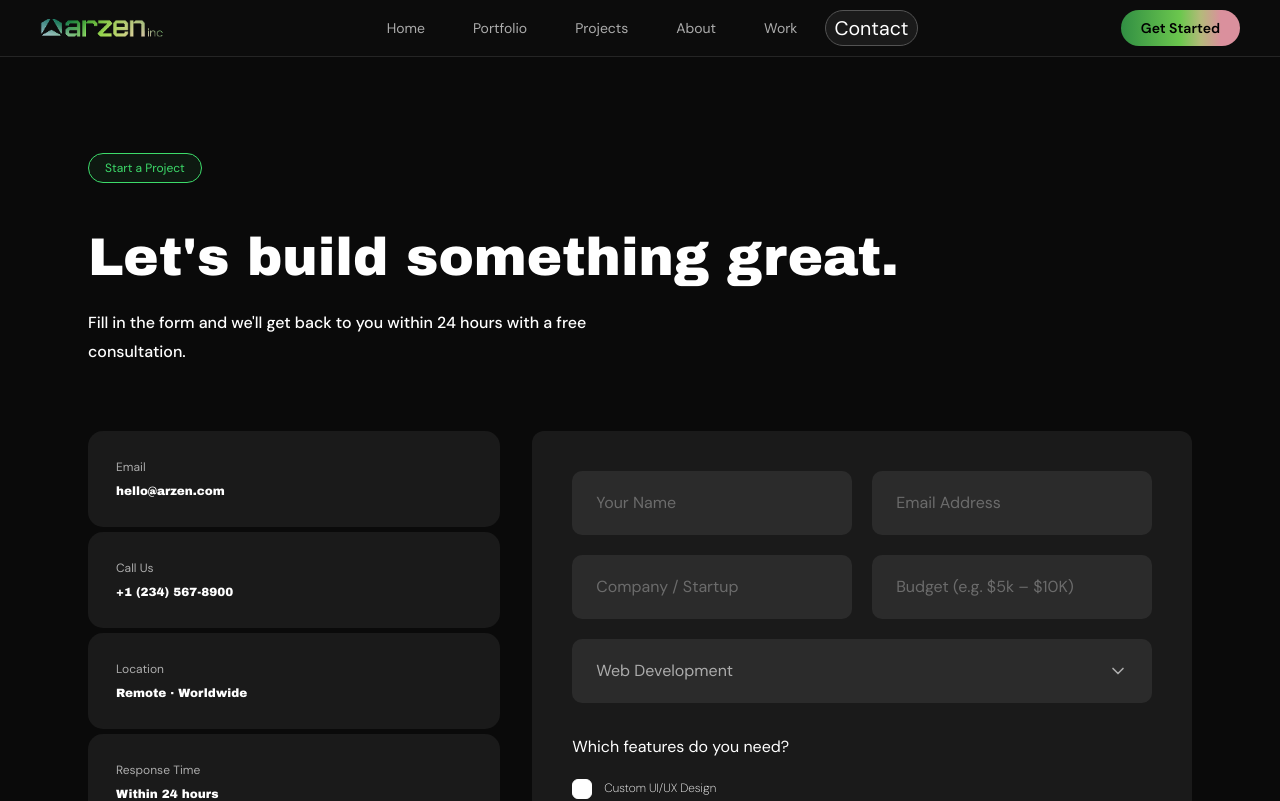
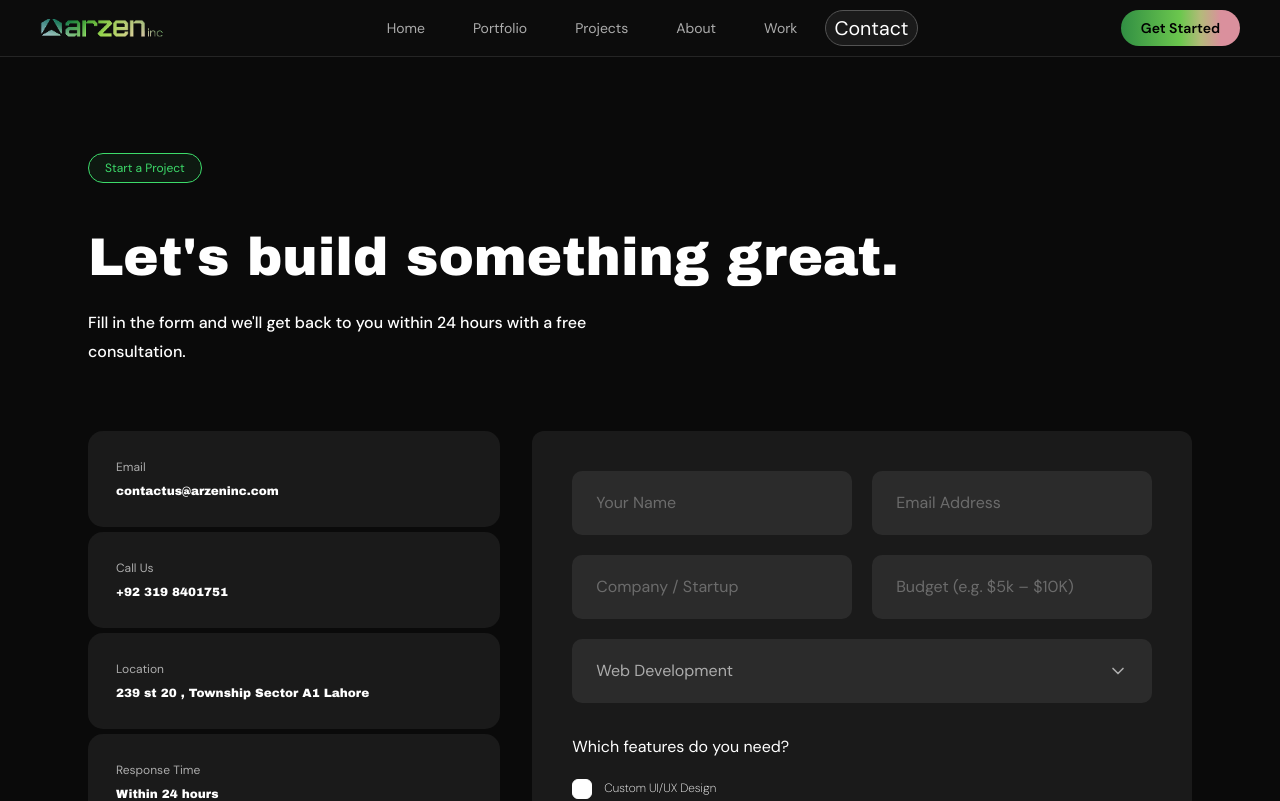
Before and after one commit to IbrahimChaudhary/arzen-nextjs-landing-page, a Next.js app: page /contact in a window 1280 px wide. Shown: the top 801 px of the page. Built offline with nearby package versions, Linux system fonts and the light colour scheme.

Commit message:
Updated Contact info (email,contact, address)

```diff
--- a/app/data/contact.ts
+++ b/app/data/contact.ts
@@ -4,9 +4,9 @@ export interface ContactInfo {
 }
 
 export const contactInfo: ContactInfo[] = [
-  { label: "Email", value: "hello@arzen.com" },
-  { label: "Call Us", value: "+1 (234) 567-8900" },
-  { label: "Location", value: "Remote · Worldwide" },
+  { label: "Email", value: "contactus@arzeninc.com" },
+  { label: "Call Us", value: "+92 319 8401751" },
+  { label: "Location", value: "239 st 20 , Township Sector A1 Lahore" },
   { label: "Response Time", value: "Within 24 hours" },
 ];
 
```
